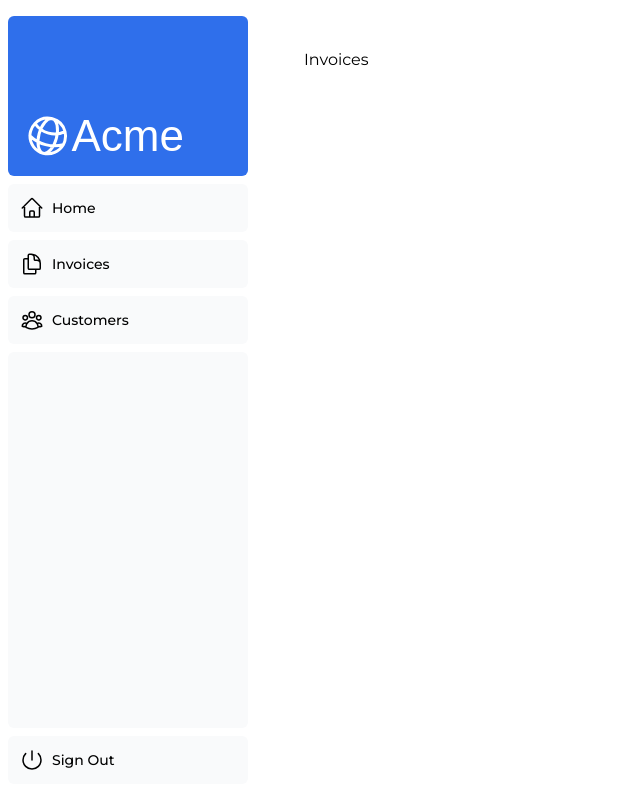
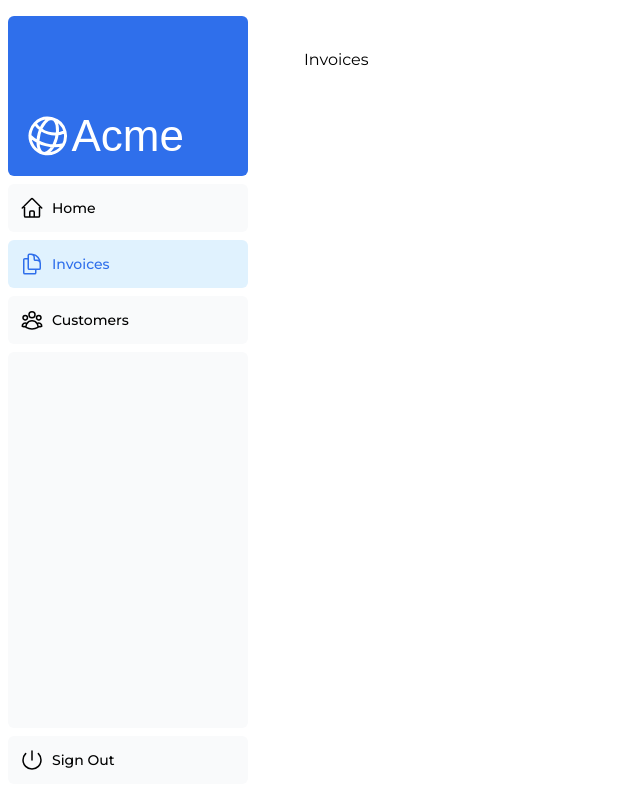
Before and after one commit to thotluna/nextjs-dashboard, a Next.js app: page /dashboard/invoices in a window 1280 px wide. Shown: the whole page, without its empty margins (0-640 px from the left). Built offline with nearby package versions, Linux system fonts and the light colour scheme; a web font is replaced by a local one.

Commit message:
add Showing active links

```diff
--- a/app/ui/dashboard/nav-links.tsx
+++ b/app/ui/dashboard/nav-links.tsx
@@ -1,9 +1,13 @@
+'use client';
+
 import {
   UserGroupIcon,
   HomeIcon,
   DocumentDuplicateIcon,
 } from '@heroicons/react/24/outline';
+import clsx from 'clsx';
 import Link from 'next/link';
+import { usePathname } from 'next/navigation';
 
 // Map of links to display in the side navigation.
 // Depending on the size of the application, this would be stored in a database.
@@ -18,6 +22,7 @@
 ];
 
 export default function NavLinks() {
+  const pathname = usePathname();
   return (
     <>
       {links.map((link) => {
@@ -26,7 +31,12 @@
           <Link
             key={link.name}
             href={link.href}
-            className="flex h-[48px] grow items-center justify-center gap-2 rounded-md bg-gray-50 p-3 text-sm font-medium hover:bg-sky-100 hover:text-blue-600 md:flex-none md:justify-start md:p-2 md:px-3"
+            className={clsx(
+              "flex h-[48px] grow items-center justify-center gap-2 rounded-md bg-gray-50 p-3 text-sm font-medium hover:bg-sky-100 hover:text-blue-600 md:flex-none md:justify-start md:p-2 md:px-3",
+              {
+                'bg-sky-100 text-blue-600': pathname === link.href,
+              }
+            )}
           >
             <LinkIcon className="w-6" />
             <p className="hidden md:block">{link.name}</p>
```
